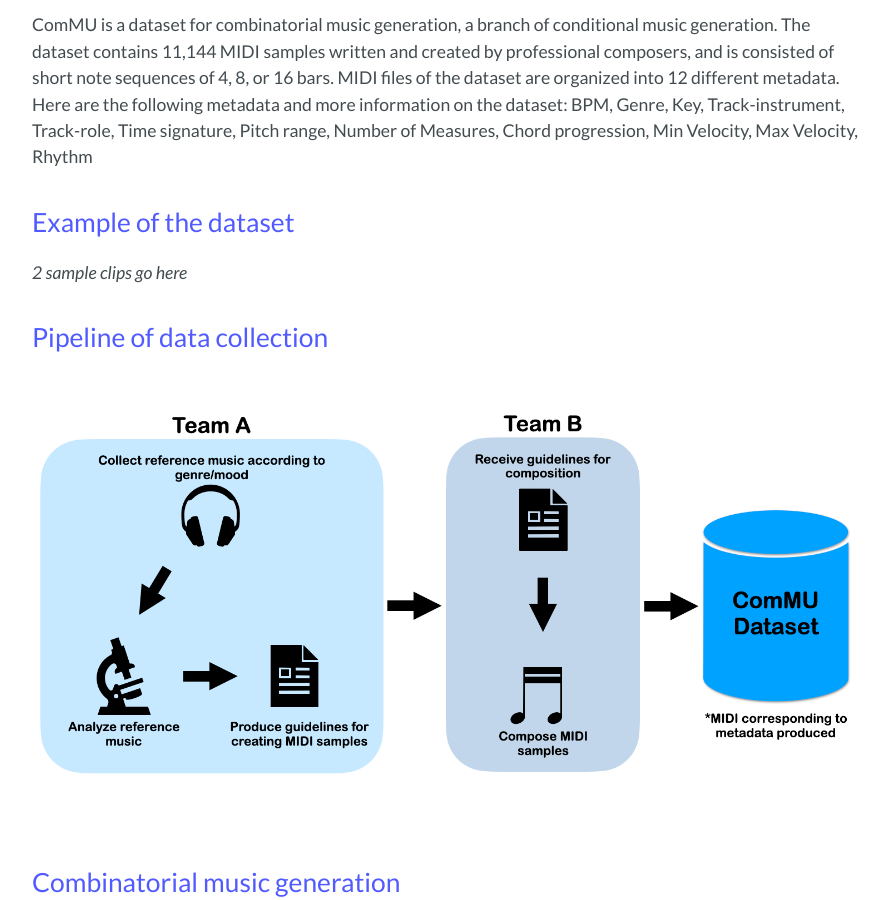
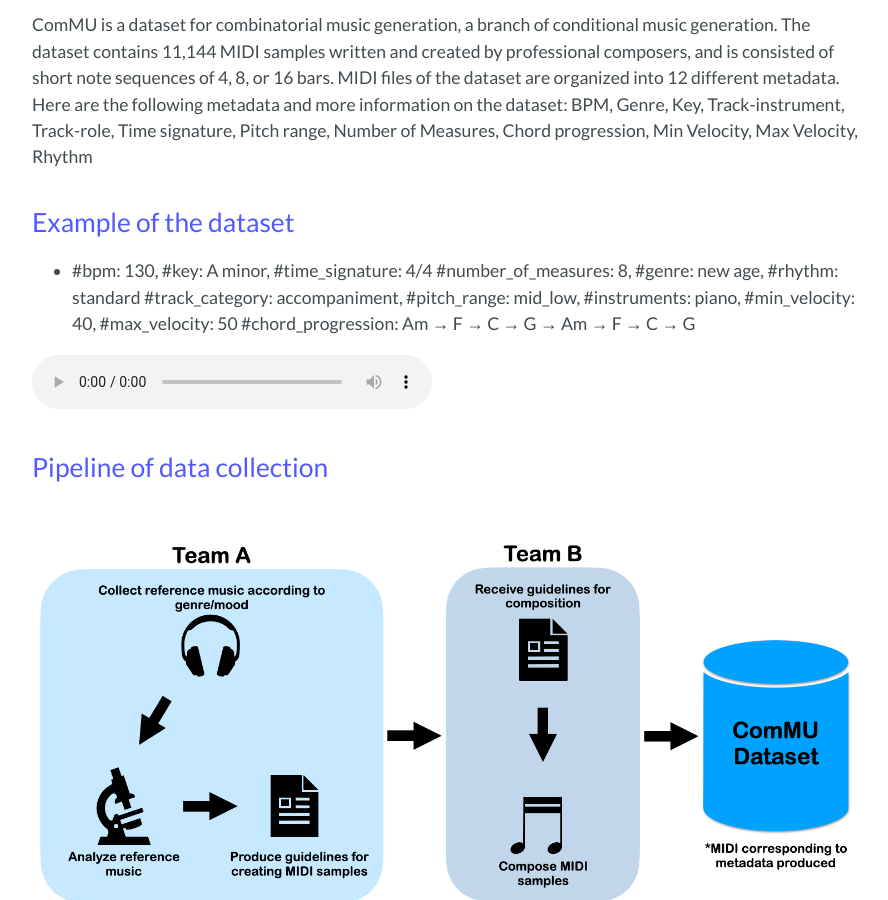
Before and after one commit to POZAlabs/ComMU, a Jekyll site: the page built from index.md, in a window 1280 px wide and 900 px high, scrolled down 1084 px. Shown: the whole window, without its empty margins (192-1080 px from the left). Built offline with Jekyll 4.4.1, drawn with Linux system fonts in a browser that asks for light colours; our own code applies the rules of GitHub Pages for plain Markdown files.

Commit message:
Update index.md

```diff
--- a/index.md
+++ b/index.md
@@ -2,7 +2,7 @@
 
 - <a href="https://github.com/POZAlabs/ComMU-code">Papr on arxiv(not yet available)</a>
 - <a href="https://github.com/POZAlabs/ComMU-code">Code on github</a>
-- <a href="./assets/raw.tar" download="ComMU.tar">Dataset download</a>
+- <a href="./assets/ComMU.tar" download="ComMU.tar">Dataset download</a>
 
 
 <iframe width="800" height="457" src="https://www.youtube.com/embed/yXFlF9nlB8Y" title="YouTube video player" frameborder="0" allow="accelerometer; autoplay; clipboard-write; encrypted-media; gyroscope; picture-in-picture" allowfullscreen></iframe>
@@ -14,7 +14,11 @@ BPM, Genre, Key, Track-instrument, Track-role, Time signature, Pitch range, Numb
 
 ## Example of the dataset
 
-_2 sample clips go here_
+- #bpm: 130, #key: A minor, #time_signature: 4/4 #number_of_measures: 8, #genre: new age, #rhythm: standard #track_category: accompaniment, #pitch_range: mid_low, #instruments: piano, #min_velocity: 40, #max_velocity: 50
+#chord_progression: Am → F → C → G → Am → F → C → G
+<audio controls style="width: 400px;">
+  <source src="./assets/audio_samples/track_role/newage_trackrole/newage_riff_1.mp3" type="audio/mpeg">
+</audio>
 
 
 
```
